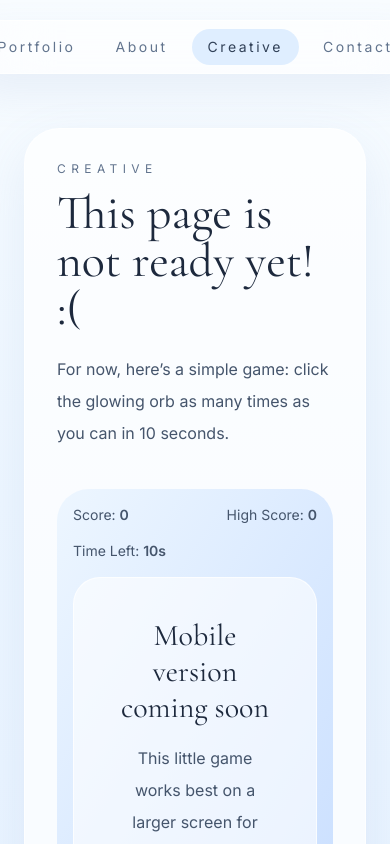
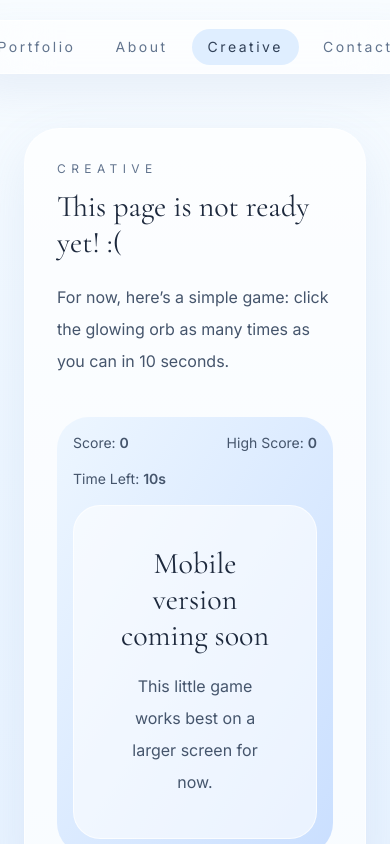
Before and after one commit to kileyklz/my-portfolio, a React (Vite) app: page / in a window 390 px wide. Both pictures are taken after a click on the button "Creative". Shown: the top 844 px of the page. Built offline with nearby package versions, Linux system fonts and the light colour scheme.

Commit message:
Update creative page mobile layout

```diff
--- a/src/App.jsx
+++ b/src/App.jsx
@@ -426,7 +426,7 @@ const CreativePage = () => (
     <div className="mx-auto max-w-6xl">
       <div className="rounded-[2.2rem] border border-white/70 bg-white/70 p-8 shadow-[0_18px_50px_rgba(113,144,196,0.12)] md:p-10">
         <p className="text-xs uppercase tracking-[0.45em] text-slate-500">Creative</p>
-        <h1 className="mt-3 font-serif text-5xl text-slate-800 md:text-6xl">
+        <h1 className="mt-3 font-serif text-3xl text-slate-800 sm:text-4xl md:text-6xl">
           This page is not ready yet! :(
         </h1>
         <p className="mt-5 max-w-3xl text-base leading-8 text-slate-600">
```
